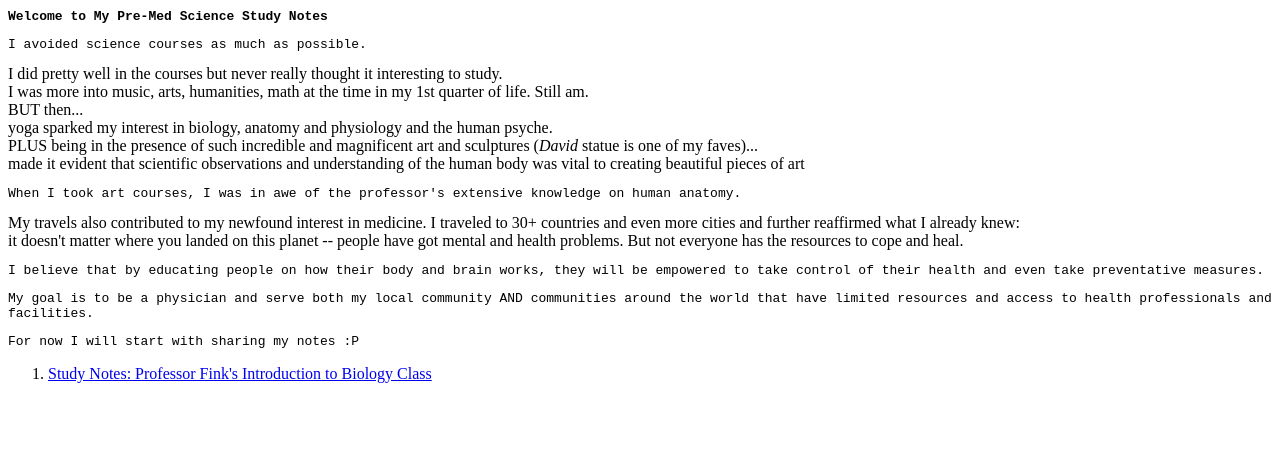
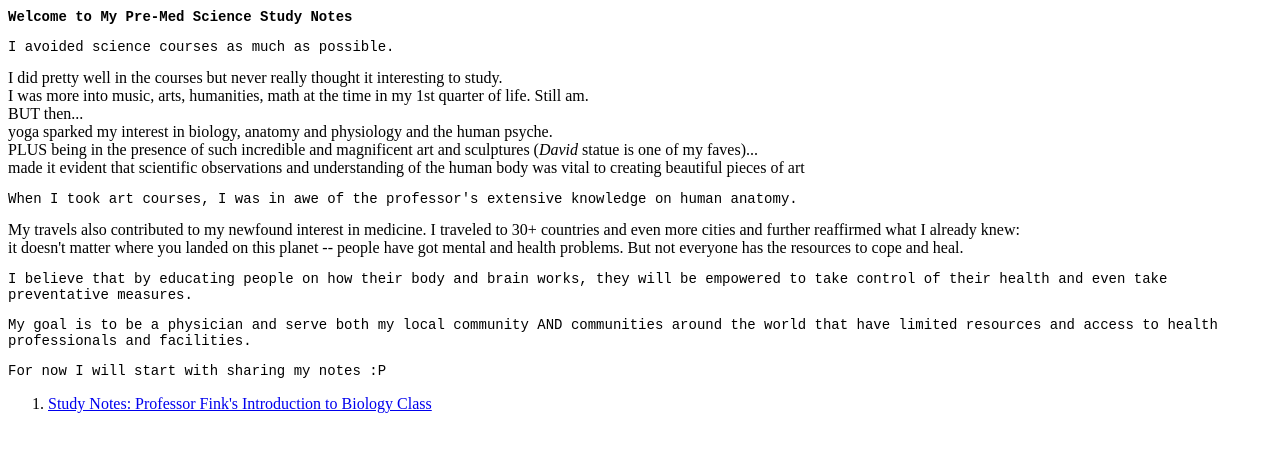
Before and after one commit to BadDweebRiri/blog, a plain HTML site: page index.html in a window 1280 px wide. Drawn offline with Linux system fonts and the light colour scheme; a web font is replaced by a local one.

Commit message:
Update index.html

```diff
--- a/index.html
+++ b/index.html
@@ -7,7 +7,7 @@
     @import url('link href="https://fonts.googleapis.com/css2?family=IBM+Plex+Mono:ital,wght@0,100;0,200;0,300;0,400;0,500;0,600;0,700;1,100;1,200;1,300;1,400;1,500;1,600;1,700&display=swap" rel="stylesheet"');
     h1, p {
       font-family: 'IBM Plex Mono', monospace;
-      font-size: small;
+      font-size: 14px;
     }
   </style>
 
```
